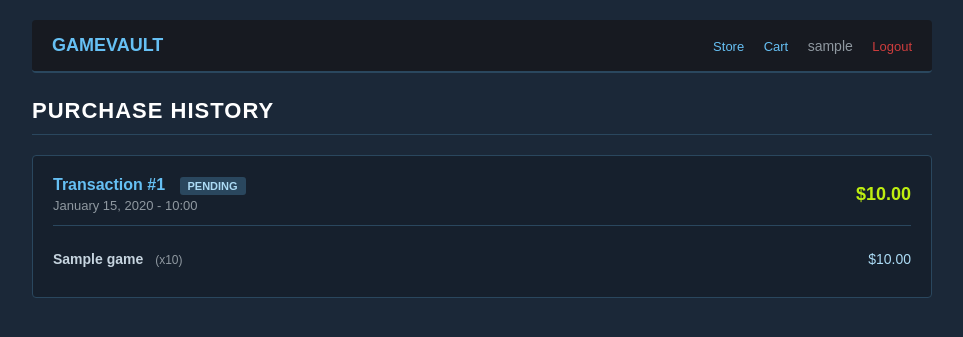
After one commit to Rafahrex/gamevault, a Django app: page /historial/ in a window 1280 px wide. The commit adds this page. Shown: the top 337 px of the page, without its empty margins (158-1121 px from the left). Run offline with Django 5.2, Linux system fonts and the light colour scheme; a user stored in the database is signed in; tables that the repository leaves empty hold one stand-in row (values such as "Sample post").

Commit message:
Checkout, historial de transacciones, los juegos se agregan a la biblioteca del usuario (se necesita la logica y plantilla para ver la biblioteca) y validacion de stock de los juegos

```diff
--- a/tienda/templates/tienda/carrito.html
+++ b/tienda/templates/tienda/carrito.html
@@ -101,7 +101,9 @@
           <span style="font-size: 18px; margin-right: 20px"
             >Total: <strong style="color: #acdbf5">${{ total }}</strong></span
           >
-          <a href="#" class="btn-checkout">Purchase for myself</a>
+          <a href="{% url 'procesar_checkout' %}" class="btn-checkout"
+            >Purchase for myself</a
+          >
         </div>
       </div>
       {% else %}
--- /dev/null
+++ b/tienda/templates/tienda/historial.html
@@ -0,0 +1,183 @@
+{% load static %}
+<!doctype html>
+<html lang="en">
+  <head>
+    <meta charset="UTF-8" />
+    <meta name="viewport" content="width=device-width, initial-scale=1.0" />
+    <title>GameVault - Purchase History</title>
+    <link rel="stylesheet" href="{% static 'tienda/styles.css' %}" />
+    <style>
+      body {
+        background-color: #1b2838;
+        color: #c6d4df;
+        font-family: Arial, Helvetica, sans-serif;
+        margin: 0;
+        padding: 20px;
+      }
+      .container {
+        max-width: 900px;
+        margin: 0 auto;
+      }
+      .header-bar {
+        display: flex;
+        justify-content: space-between;
+        align-items: center;
+        background: #171a21;
+        padding: 15px 20px;
+        margin-bottom: 25px;
+        border-radius: 4px;
+        border-bottom: 2px solid #2a475e;
+      }
+      .header-title {
+        font-weight: bold;
+        color: #66c0f4;
+        font-size: 18px;
+        text-decoration: none;
+      }
+      .header-nav a {
+        color: #66c0f4;
+        text-decoration: none;
+        margin-left: 15px;
+        font-size: 13px;
+      }
+      .header-nav a:hover {
+        color: #fff;
+      }
+      .page-title {
+        font-size: 22px;
+        color: #fff;
+        margin-bottom: 20px;
+        letter-spacing: 1px;
+        border-bottom: 1px solid #2a475e;
+        padding-bottom: 10px;
+      }
+      .order-card {
+        background: #16202d;
+        border: 1px solid #2a475e;
+        border-radius: 4px;
+        margin-bottom: 20px;
+        padding: 20px;
+      }
+      .order-header {
+        display: flex;
+        justify-content: space-between;
+        align-items: center;
+        border-bottom: 1px solid #2a475e;
+        padding-bottom: 12px;
+        margin-bottom: 15px;
+      }
+      .order-id {
+        font-weight: bold;
+        color: #66c0f4;
+        font-size: 16px;
+      }
+      .status-badge {
+        background: #2a475e;
+        color: #acdbf5;
+        padding: 3px 8px;
+        border-radius: 3px;
+        font-size: 11px;
+        text-transform: uppercase;
+        font-weight: bold;
+        margin-left: 10px;
+      }
+      .order-date {
+        color: #8f98a0;
+        font-size: 13px;
+        margin-top: 4px;
+      }
+      .order-total {
+        color: #beee11;
+        font-weight: bold;
+        font-size: 18px;
+      }
+      .order-items-table {
+        width: 100%;
+        border-collapse: collapse;
+      }
+      .order-items-table td {
+        padding: 10px 0;
+        color: #c6d4df;
+        font-size: 14px;
+        border-bottom: 1px dashed #223547;
+      }
+      .order-items-table tr:last-child td {
+        border-bottom: none;
+      }
+      .empty-history {
+        background: #121923;
+        padding: 40px;
+        text-align: center;
+        border-radius: 4px;
+        border: 1px solid #2a475e;
+      }
+      .btn-store {
+        display: inline-block;
+        background: #47bfff;
+        color: #fff;
+        padding: 10px 20px;
+        text-decoration: none;
+        border-radius: 2px;
+        font-weight: bold;
+        margin-top: 15px;
+      }
+    </style>
+  </head>
+  <body>
+    <div class="container">
+      <header class="header-bar">
+        <a href="{% url 'catalogo' %}" class="header-title">GAMEVAULT</a>
+        <div class="header-nav">
+          <a href="{% url 'catalogo' %}">Store</a>
+          <a href="{% url 'ver_carrito' %}">Cart</a>
+          <span style="color: #8f98a0; margin-left: 15px; font-size: 14px"
+            >{{ user.username }}</span
+          >
+          <a href="{% url 'logout' %}" style="color: #cd3d3d">Logout</a>
+        </div>
+      </header>
+
+      <h1 class="page-title">PURCHASE HISTORY</h1>
+
+      {% if orders %} {% for order in orders %}
+      <div class="order-card">
+        <div class="order-header">
+          <div>
+            <span class="order-id">Transaction #{{ order.id }}</span>
+            <span class="status-badge">{{ order.get_status_display }}</span>
+            <div class="order-date">
+              {{ order.created_at|date:"F d, Y - H:i" }}
+            </div>
+          </div>
+          <div class="order-total">${{ order.total }}</div>
+        </div>
+
+        <table class="order-items-table">
+          <tbody>
+            {% for item in order.items.all %}
+            <tr>
+              <td>
+                <strong>{{ item.game.title }}</strong>
+                <span style="color: #8f98a0; font-size: 12px; margin-left: 8px"
+                  >(x{{ item.quantity }})</span
+                >
+              </td>
+              <td style="text-align: right; color: #acdbf5">
+                ${{ item.unit_price }}
+              </td>
+            </tr>
+            {% endfor %}
+          </tbody>
+        </table>
+      </div>
+      {% endfor %} {% else %}
+      <div class="empty-history">
+        <p style="color: #8f98a0; margin: 0">
+          You have no purchase transactions recorded yet.
+        </p>
+        <a href="{% url 'catalogo' %}" class="btn-store">Explore Store</a>
+      </div>
+      {% endif %}
+    </div>
+  </body>
+</html>
--- a/tienda/urls.py
+++ b/tienda/urls.py
@@ -7,8 +7,11 @@ urlpatterns = [
     path('cart/add/<int:game_id>/', views.add_to_cart, name='agregar_al_carrito'),
     path('cart/remove/<int:item_id>/', views.remove_from_cart, name='eliminar_del_carrito'),
 
+    path('checkout/', views.checkout, name='procesar_checkout'),
 
     path('register/', views.register_view, name='register'),
     path('login/', views.login_view, name='login'),
     path('logout/', views.logout_view, name='logout'),
+
+    path('historial/', views.transsactions, name='historial_transacciones'),
 ]
--- a/tienda/views.py
+++ b/tienda/views.py
@@ -1,9 +1,12 @@
 from django.shortcuts import render, redirect, get_object_or_404
 from django.contrib.auth import login, logout, authenticate
+from django.contrib.auth.decorators import login_required
 from django.contrib.auth.forms import UserCreationForm, AuthenticationForm
 from django.contrib import messages
 from django.shortcuts import render, redirect, get_object_or_404
-from .models import Game, Genre, Cart, CartItem
+from .models import Game, Genre, Cart, CartItem, Order, OrderItem
+
+from perfiles.models import GameLibrary
 
 def catalogue(request):
     games = Game.objects.all()
@@ -69,6 +72,54 @@ def remove_from_cart(request, item_id):
     item.delete()
     return redirect('ver_carrito')
 
+@login_required(login_url='login')
+def checkout(request):
+    cart = _get_cart(request)
+    items = cart.items.all()
+
+    if not items.exists():
+        messages.warning(request, "Tu carrito está vacío.")
+        return redirect('ver_carrito')
+
+    total_spent = sum(item.get_subtotal() for item in items)
+
+
+    order = Order.objects.create(
+        user=request.user,
+        total=total_spent,
+        status='confirmed'
+    )
+
+    purchased_games = []
+    for item in items:
+        price_to_charge = item.game.get_final_price() if hasattr(item.game, 'get_final_price') else item.game.price
+
+        OrderItem.objects.create(
+            order=order,
+            game=item.game,
+            quantity=item.quantity,
+            unit_price=price_to_charge
+        )
+
+        GameLibrary.objects.get_or_create(user=request.user, game=item.game)
+
+        if item.game.stock >= item.quantity:
+            item.game.stock -= item.quantity
+            item.game.save()
+
+        purchased_games.append(item.game)
+
+    cart.items.all().delete()
+
+    messages.success(request, "¡Compra realizada con éxito! El juego se agregó a tu librería.")
+    return redirect('catalogo')
+
+
+@login_required(login_url='login')
+def transsactions(request):
+    orders = Order.objects.filter(user=request.user).prefetch_related('items__game')
+    return render(request, 'tienda/historial.html', {'orders': orders})
+
 
 
 def register_view(request):
```
Also changed, not shown: tienda/templates/tienda/catalogo.html (+24 -2 lines).
